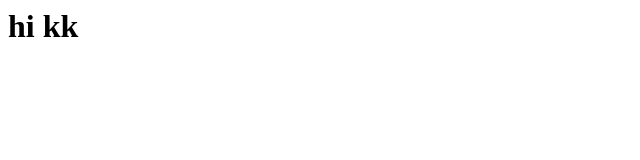
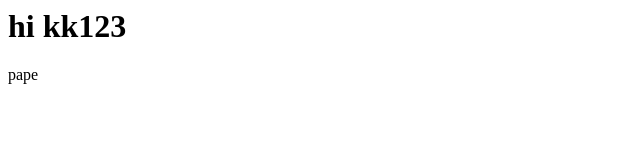
Before and after one commit to aloya301/test1, a plain HTML site: page index.html in a window 1280 px wide. Shown: the whole page, without its empty margins (0-640 px from the left). Drawn offline with Linux system fonts and the light colour scheme.

Commit message:
Update index.html

```diff
--- a/index.html
+++ b/index.html
@@ -1 +1,2 @@
-<h1>hi kk</h1>
+<h1>hi kk123</h1>
+<p>pape</p>
```
